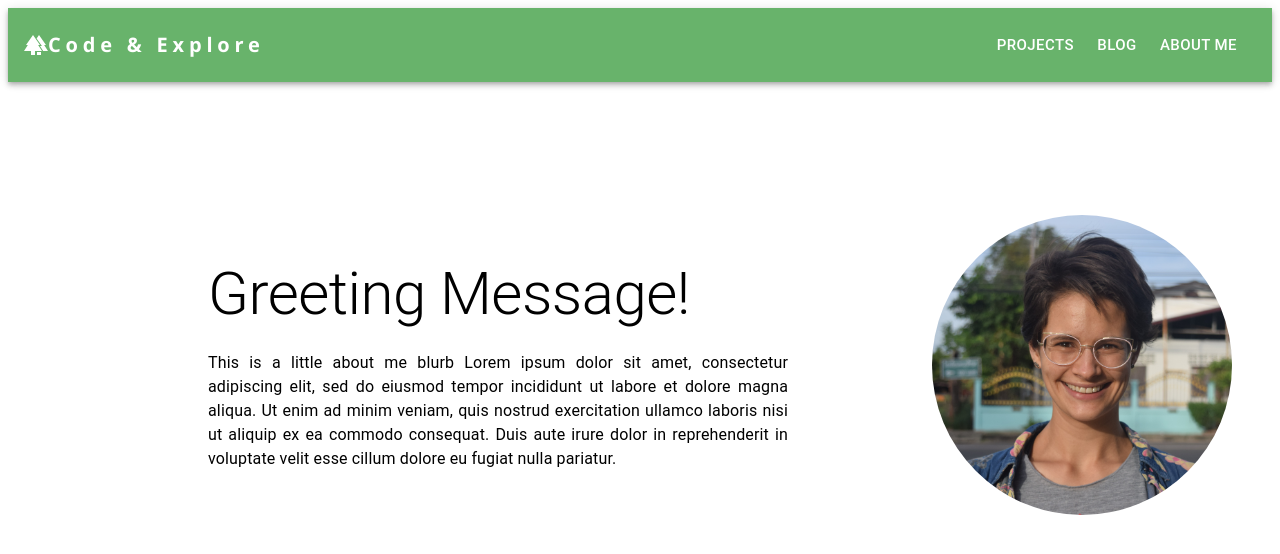
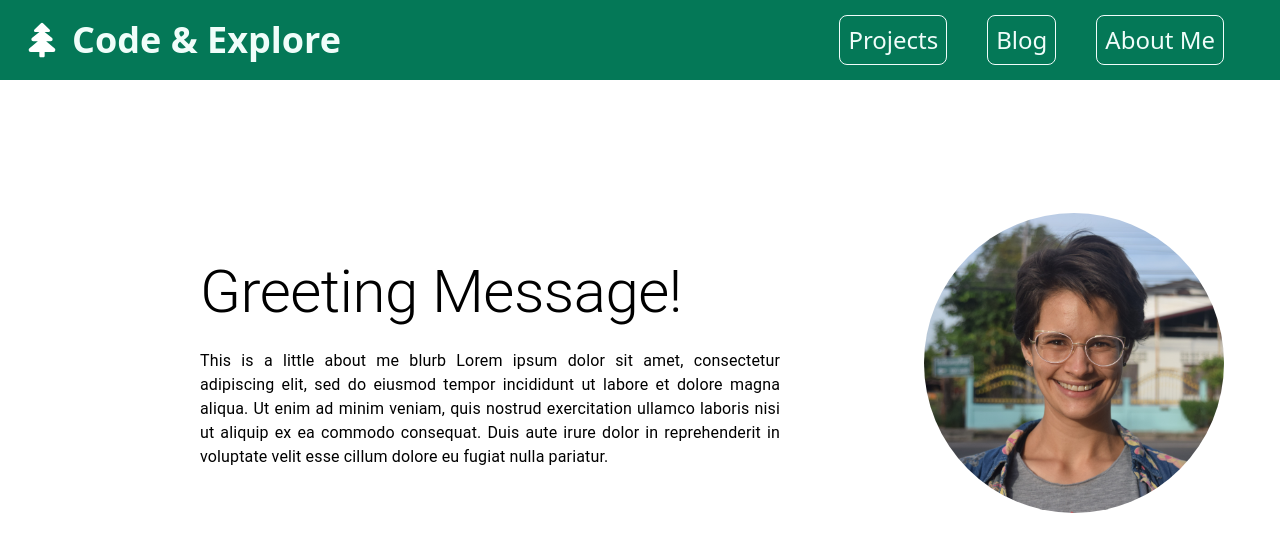
Before and after one commit to megancindric/reactportfolio, a React (Create React App) app: page / in a window 1280 px wide. Shown: the top 554 px of the page. Built offline with nearby package versions, Linux system fonts and the light colour scheme.

Commit message:
📦 NEW: Began refactoring with Tailwind, basic header styled

```diff
--- a/src/components/Header/Header.jsx
+++ b/src/components/Header/Header.jsx
@@ -1,5 +1,4 @@
-import { AppBar, Box, Button, Toolbar, Typography } from "@mui/material";
-import ForestIcon from "@mui/icons-material/Forest";
+import { ReactComponent as Evergreen } from "../../assets/icons/evergreen.svg";
 import { useNavigate } from "react-router-dom";
 import React from "react";
 
@@ -11,51 +10,38 @@ const Header = (post) => {
   ];
   const navigate = useNavigate();
   return (
-    <AppBar position="static">
-      <Toolbar disableGutters>
-        <ForestIcon
-          sx={{ display: "flex", ml: 2 }}
+    <div className="h-20 bg-emerald-700 flex flex-row justify-between">
+      <div className="flex items-center px-3">
+        <Evergreen fill="white" className=" h-10" />
+        <h1
+          className="font-bold text-4xl text-teal-50"
           onClick={() => navigate(`/`)}
-        />
-        <Typography
-          variant="h6"
-          noWrap
-          component="a"
-          href="/"
-          sx={{
-            mr: 2,
-            display: "flex",
-            fontFamily: "Segoe UI",
-            fontWeight: 700,
-            letterSpacing: ".3rem",
-            color: "inherit",
-            textDecoration: "none",
-          }}
         >
           Code & Explore
-        </Typography>
+        </h1>
+      </div>
 
-        <Box
-          sx={{
-            flexGrow: 1,
-            display: "flex",
-            justifyContent: "flex-end",
-            mr: 3,
-          }}
+      <div className="flex flex-row space-x-10 items-center px-14">
+        <div
+          onClick={() => navigate(`/projects`)}
+          className="flex  text-2xl text-teal-50 border p-2 rounded-lg  border-teal-50"
         >
-          {pages.map((page) => (
-            <Button
-              size="large"
-              key={page.link}
-              onClick={() => navigate(`/${page.link}`)}
-              sx={{ my: 2, color: "white", display: "block" }}
-            >
-              {page.button}
-            </Button>
-          ))}
-        </Box>
-      </Toolbar>
-    </AppBar>
+          Projects
+        </div>
+        <div
+          onClick={() => navigate(`/blog`)}
+          className="flex  text-2xl text-teal-50 border p-2 rounded-lg  border-teal-50"
+        >
+          Blog
+        </div>
+        <div
+          onClick={() => navigate(`/about`)}
+          className="flex  text-2xl text-teal-50 border p-2 rounded-lg  border-teal-50"
+        >
+          About Me
+        </div>
+      </div>
+    </div>
   );
 };
 
--- /dev/null
+++ b/tailwind.config.js
@@ -0,0 +1,8 @@
+/** @type {import('tailwindcss').Config} */
+module.exports = {
+  content: ["./src/**/*.{html,js,jsx}"],
+  theme: {
+    extend: {},
+  },
+  plugins: [],
+}
```
Also changed, not shown: package.json (+3 -4 lines), src/assets/icons/evergreen.svg (added), 1 other file (tests, documents, lock files or other folders).
